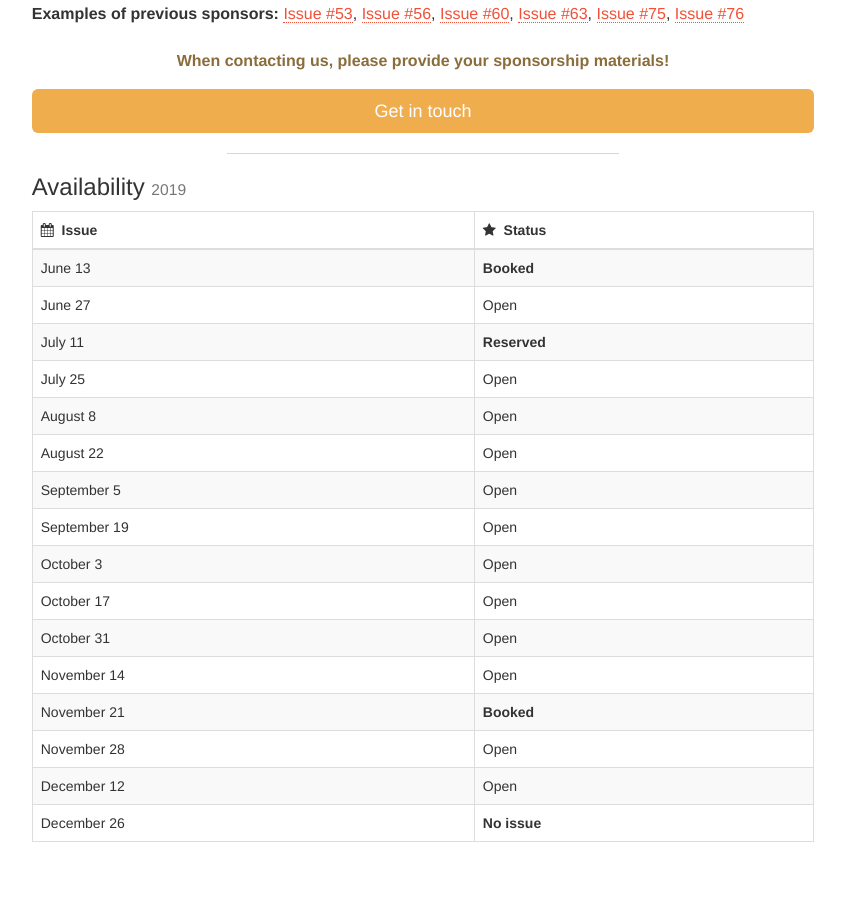
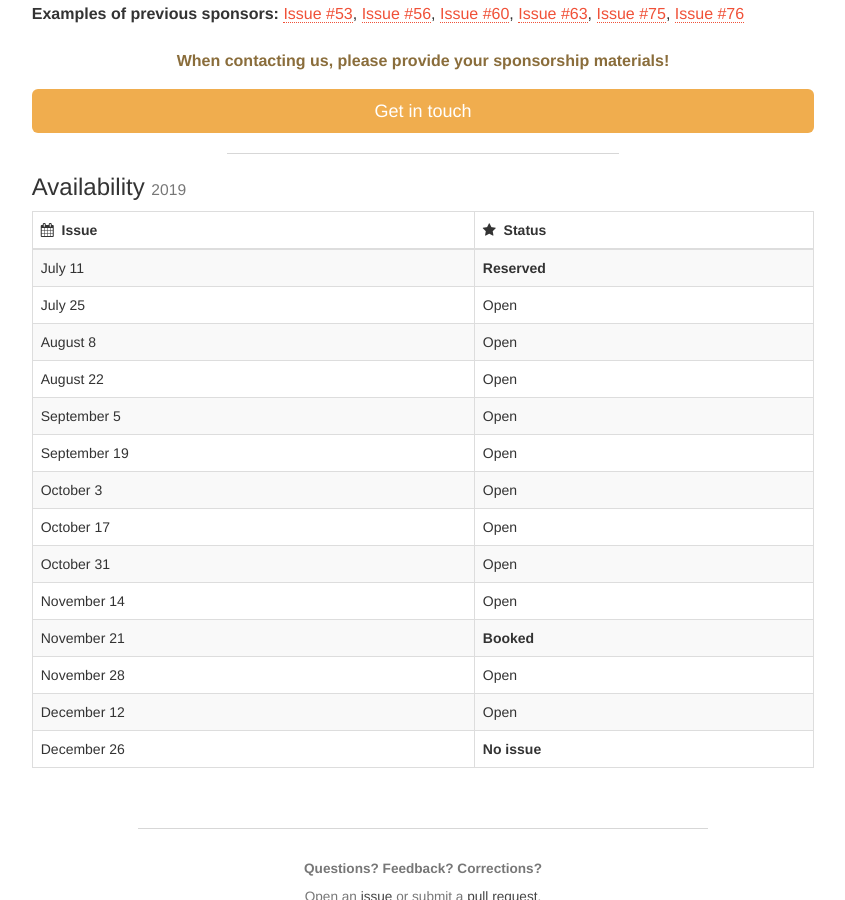
Before and after one commit to SwiftWeekly/swiftweekly.github.io, a Jekyll site: the page built from sponsorship.md, in a window 1280 px wide and 900 px high, scrolled down 1012 px. Shown: the whole window, without its empty margins (217-1062 px from the left). Built offline with Jekyll 4.4.1, drawn with Linux system fonts in a browser that asks for light colours.

Commit message:
Update sponsorship.md

```diff
--- a/sponsorship.md
+++ b/sponsorship.md
@@ -60,8 +60,6 @@ Sponsored Links should be relevant to the Swift programming community. To sponso
 <div class="table-responsive" markdown="1">
 | <i class="fa fa-calendar" aria-hidden="true"></i>&nbsp; Issue | <i class="fa fa-star" aria-hidden="true"></i>&nbsp; Status |
 |:-|:-|
-| June 13      | **Booked** |
-| June 27      | Open |
 | July 11      | **Reserved** |
 | July 25      | Open |
 | August 8     | Open |
```
